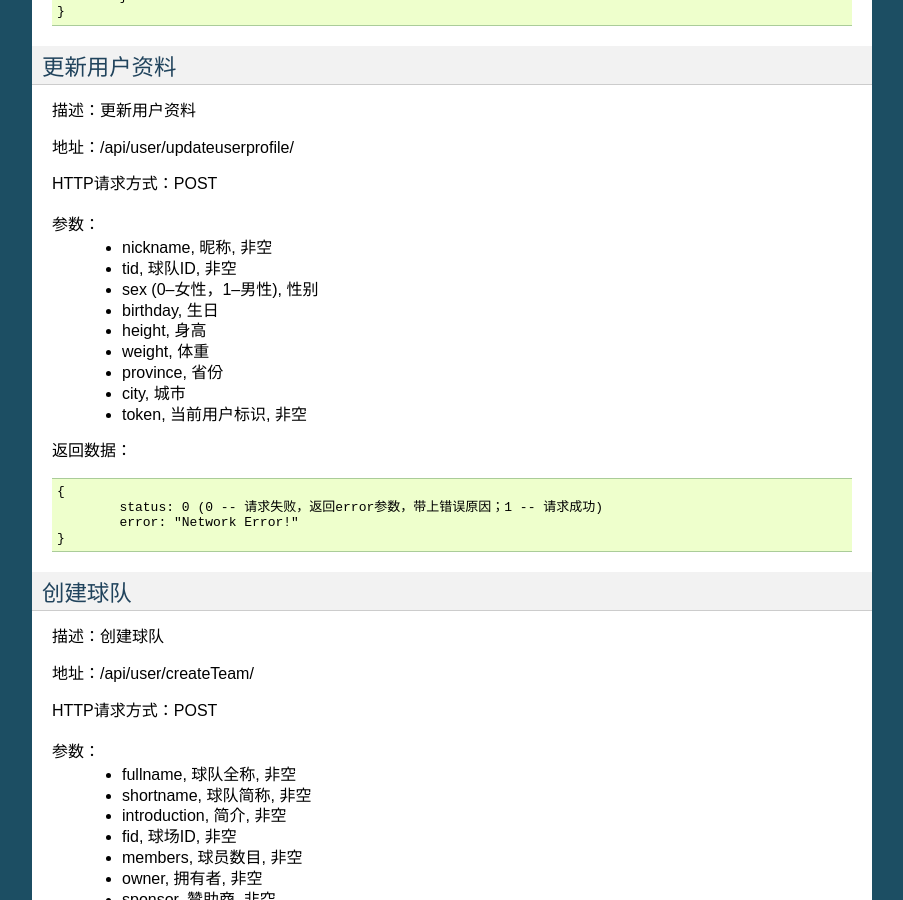
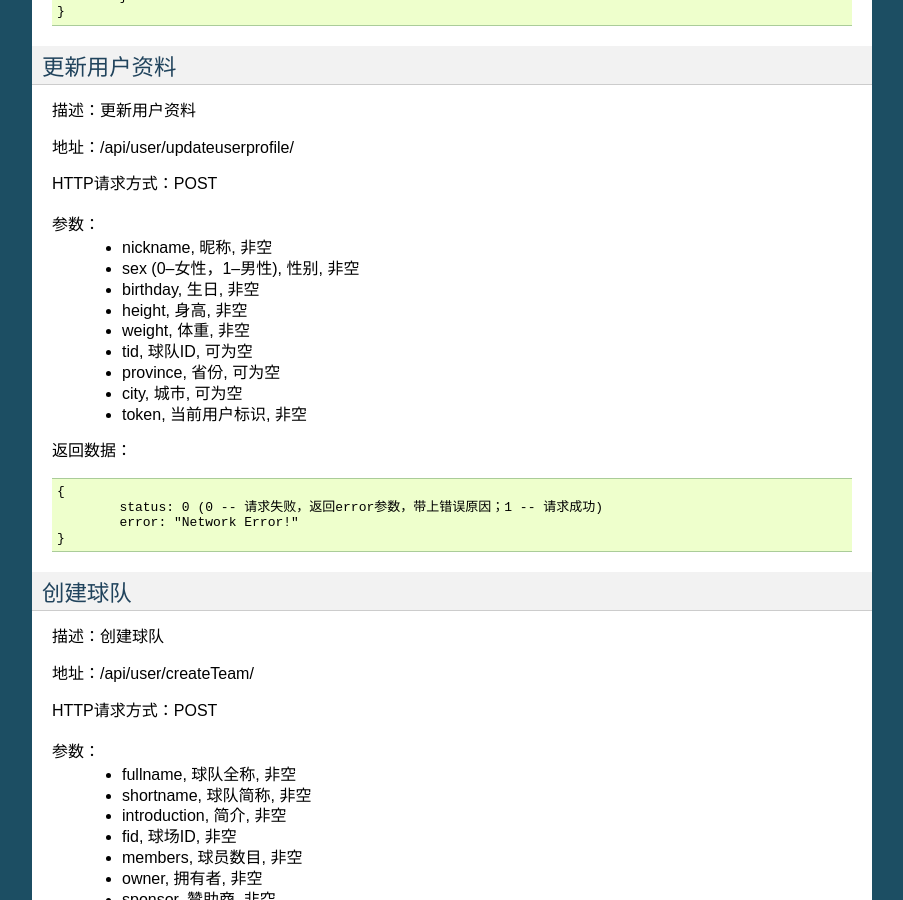
Before and after one commit to singlewindy/PubSoccer, a Sphinx documentation site: the page built from source/soccerAPI.rst, in a window 1280 px wide and 900 px high, scrolled down 1017 px. Shown: the whole window, without its empty margins (198-1101 px from the left). Built offline with Sphinx 7.4.7, drawn with Linux system fonts in a browser that asks for light colours.

Commit message:
更新用户资料接口

```diff
--- a/source/soccerAPI.rst
+++ b/source/soccerAPI.rst
@@ -66,13 +66,13 @@ HTTP请求方式：POST
 
 参数：
 	* nickname, 昵称, 非空
-	* tid, 球队ID, 非空
-	* sex (0--女性，1--男性), 性别
-	* birthday, 生日
-	* height, 身高
-	* weight, 体重
-	* province, 省份
-	* city, 城市
+	* sex (0--女性，1--男性), 性别, 非空
+	* birthday, 生日, 非空
+	* height, 身高, 非空
+	* weight, 体重, 非空
+	* tid, 球队ID, 可为空
+	* province, 省份, 可为空
+	* city, 城市, 可为空
 	* token, 当前用户标识, 非空
 
 返回数据：
```
